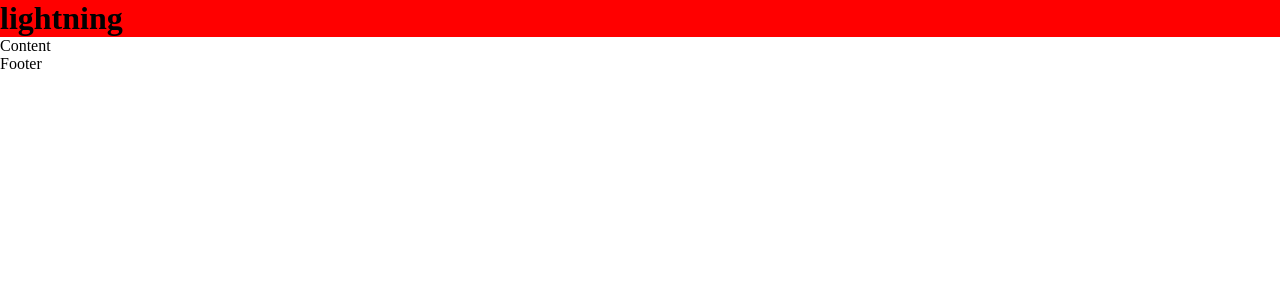
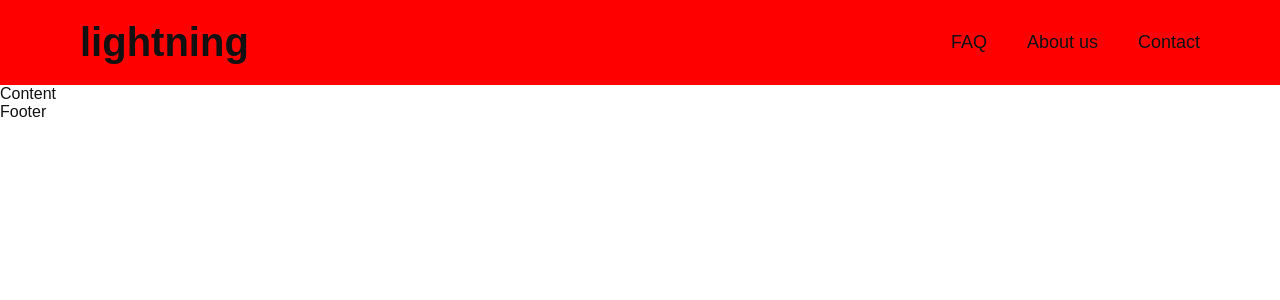
Before and after one commit to bluekirby1111/lil-lotery, a Next.js app: page / in a window 1280 px wide. Shown: the top 300 px of the page. Built offline with nearby package versions, Linux system fonts and the light colour scheme.

Commit message:
feat: header styling

```diff
--- a/app/globals.css
+++ b/app/globals.css
@@ -15,19 +15,35 @@
   }
 }
 
-* {
-  box-sizing: border-box;
-  padding: 0;
-  margin: 0;
+body {
+  margin: 0px;
+  font-family: Arial, Helvetica, sans-serif;
+  color: #111111;
 }
 
-html,
-body {
-  max-width: 100vw;
-  overflow-x: hidden;
+h1,
+h2,
+h3,
+h4,
+ul,
+p,
+blockquote,
+dd {
+  margin: 0px;
+}
+
+ul {
+  padding: 0px;
+  list-style: none;
 }
 
 a {
+  text-decoration: none;
   color: inherit;
-  text-decoration: none;
 }
+
+img {
+  max-width: 100%;
+  height: auto;
+  display: block;
+}
--- a/app/header.module.css
+++ b/app/header.module.css
@@ -1,4 +1,30 @@
 .header {
   display: flex;
   background-color: red;
+  display: flex;
+  flex-wrap: wrap;
+  gap: 20px;
+  justify-content: space-between;
+  align-items: center;
+  padding: 20px 80px;
 }
+
+.title {
+  font-size: 40px;
+}
+
+.navList {
+  display: flex;
+  flex-wrap: wrap;
+  gap: 40px;
+  align-items: center;
+}
+
+.navItems {
+  font-size: 18px;
+}
+
+.navItems a:hover {
+  font-weight: bold;
+  cursor: pointer;
+}
--- a/app/header.tsx
+++ b/app/header.tsx
@@ -4,16 +4,19 @@ interface HeaderProperties {
   displayText: string;
 }
 
-const navigationItems = ["FAQ", "About us", "Contact"].map((key) => ({
-  key,
-  label: key,
-}));
+const navigationItems = ["FAQ", "About us", "Contact"].map((key) => (
+  <li className={styles.navItems}>
+    <a href="">{key}</a>
+  </li>
+));
 
 const Header: React.FC<HeaderProperties> = ({ displayText }) => {
   return (
     <div className={styles.header}>
-      <h1>lightning</h1>
-      <nav></nav>
+      <h1 className={styles.title}>lightning</h1>
+      <nav>
+        <ul className={styles.navList}>{navigationItems}</ul>
+      </nav>
     </div>
   );
 };
```
